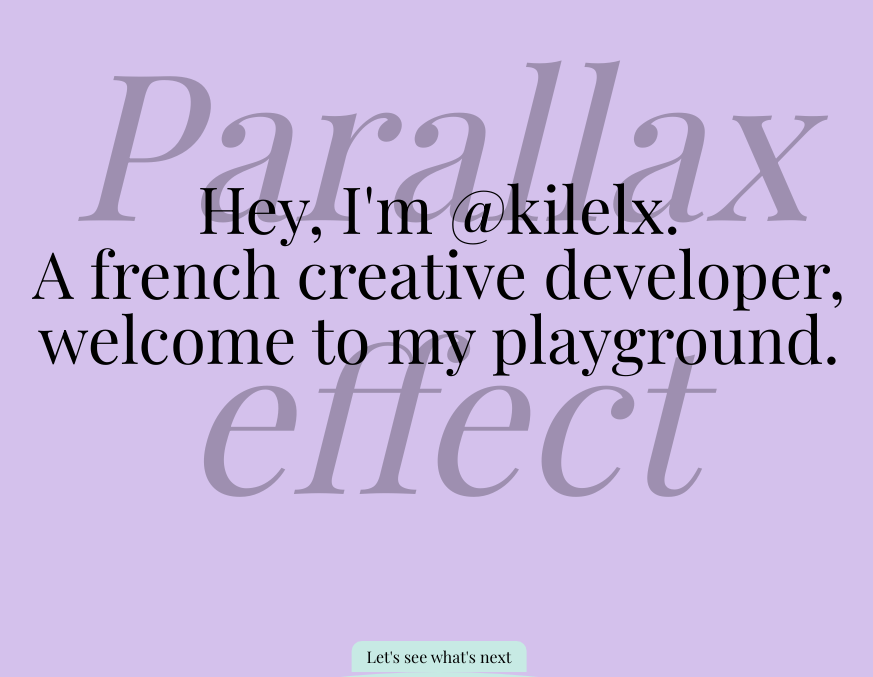
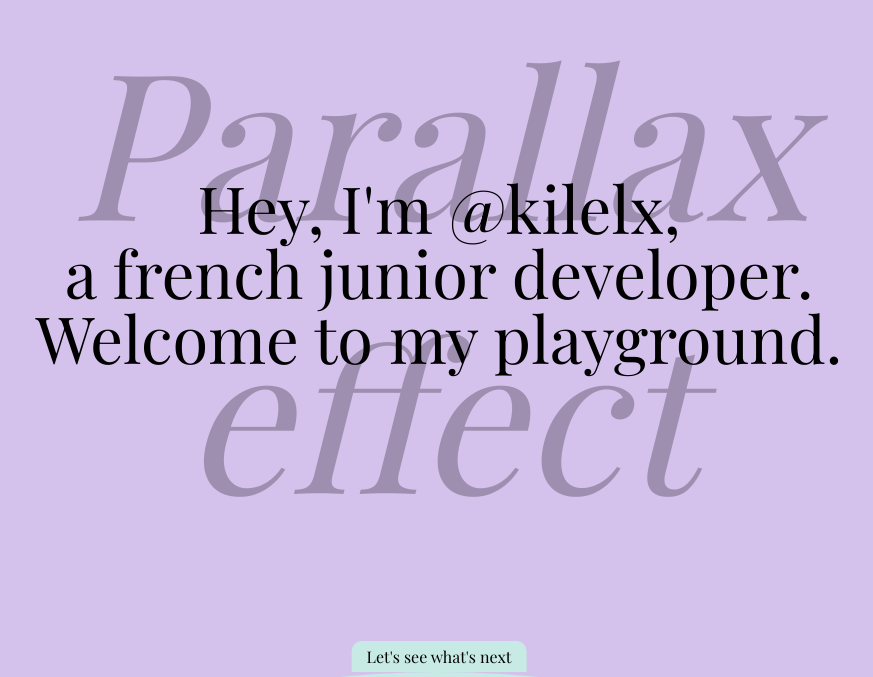
Before and after one commit to kilelx/playground, a plain HTML site: page index.html in a window 1280 px wide. Shown: the part 128-805 px from the top of the page, without its empty margins (201-1074 px from the left). Drawn offline with nearby package versions, Linux system fonts and the light colour scheme; a web font is replaced by a local one.

Commit message:
Add readme

```diff
--- a/index.html
+++ b/index.html
@@ -18,11 +18,11 @@
 <body>
     <section data-id="sct-hero">
         <p class="hero-text">
-            Hey, I'm @kilelx.
+            Hey, I'm @kilelx,
             <br>
-            A french creative developer,
+            a french junior developer.
             <br>
-            welcome to my playground.
+            Welcome to my playground.
         </p>
         <h1>Parallax effect</h1>
 
```
Also changed, not shown: 1 other file.
